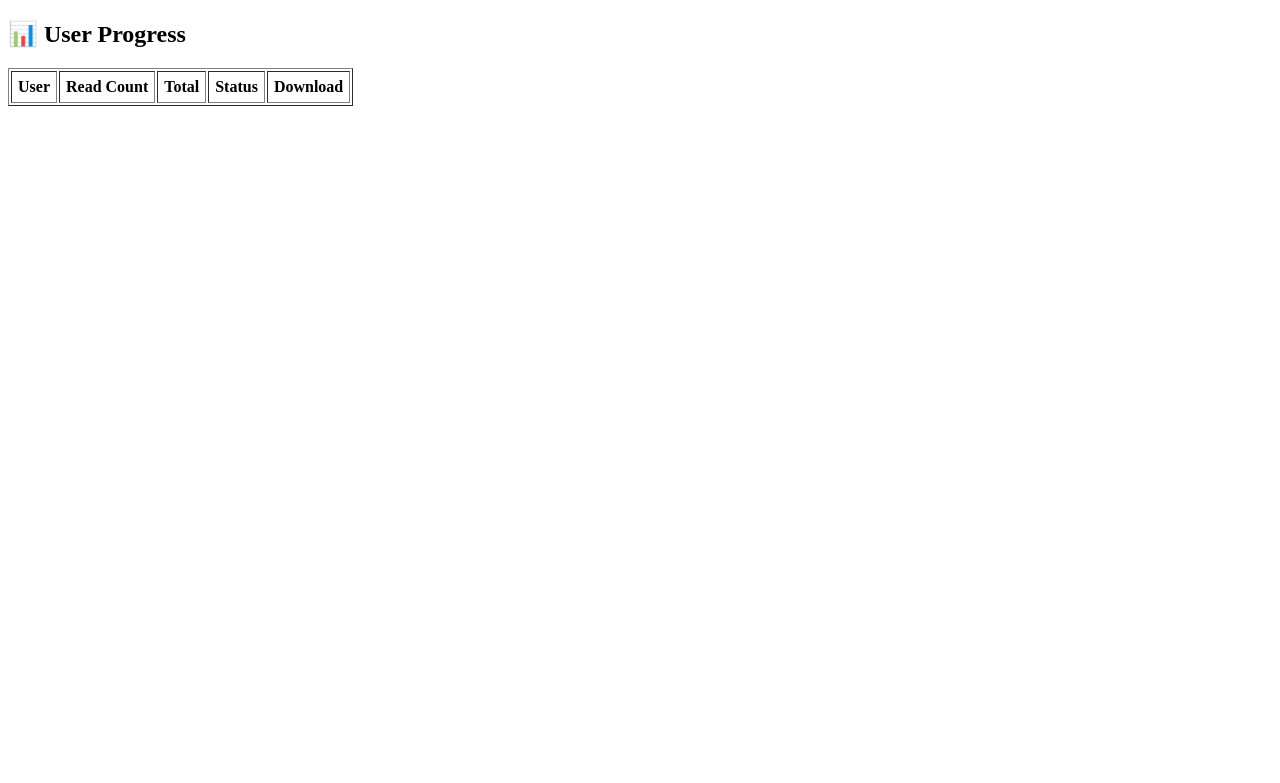
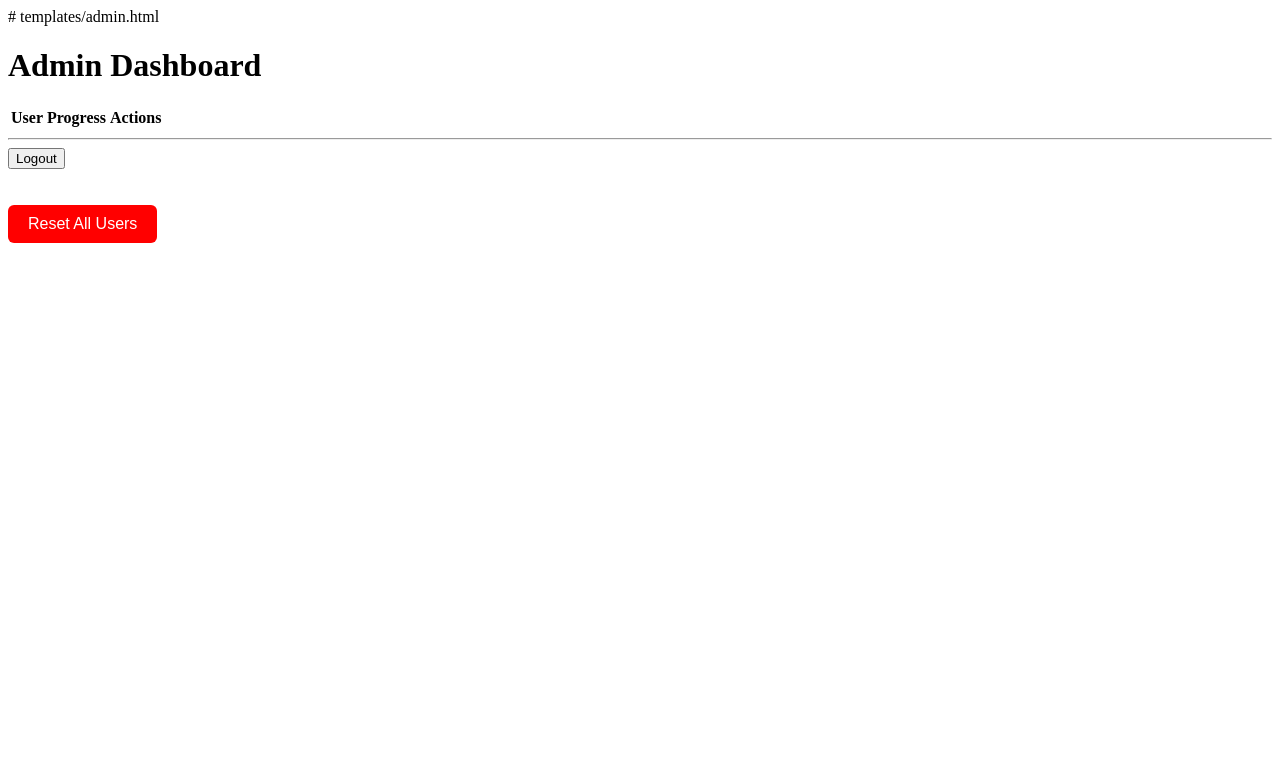
Before and after one commit to zzp-coder/GPRLabel, a FastAPI app: page /admin in a window 1280 px wide. Shown: the top 783 px of the page. Run offline with FastAPI, Linux system fonts and the light colour scheme; the visitor is signed in with stand-in values (Sample User, id 1); lists and menus that the app fills with data are empty.

Commit message:
add admin ui

```diff
--- a/templates/admin.html
+++ b/templates/admin.html
@@ -1,21 +1,41 @@
+# templates/admin.html
 <!DOCTYPE html>
 <html>
-<head><title>Admin Dashboard</title></head>
+<head>
+    <title>Admin Dashboard</title>
+    <link rel="stylesheet" href="/static/style.css">
+</head>
 <body>
-  <h2>📊 User Progress</h2>
-  <table border="1" cellpadding="6">
+    <h1>Admin Dashboard</h1>
+    <table>
+        <thead>
             <tr>
-      <th>User</th><th>Read Count</th><th>Total</th><th>Status</th><th>Download</th>
+                <th>User</th>
+                <th>Progress</th>
+                <th>Actions</th>
             </tr>
-    {% for row in stats %}
+        </thead>
+        <tbody>
+        {% for stat in stats %}
             <tr>
-      <td>{{ row.user }}</td>
-      <td>{{ row.count }}</td>
-      <td>{{ row.total }}</td>
-      <td>{{ '✅' if row.done else '❌' }}</td>
-      <td><a href="/download_db/{{ row.user }}">Download DB</a></td>
+                <td>{{ stat.user }}</td>
+                <td>{{ stat.count }} / {{ stat.total }}</td>
+                <td>
+                    <a href="/download_db/{{ stat.user }}">Download DB</a> |
+                    <a href="/admin/reset_user/{{ stat.user }}" onclick="return confirm('Are you sure you want to reset this user?')">Reset</a>
+                </td>
             </tr>
         {% endfor %}
+        </tbody>
     </table>
+
+    <hr>
+    <form action="/logout" method="get">
+        <button type="submit">Logout</button>
+    </form>
+
+    <form action="/admin/reset_all" method="get" onsubmit="return confirm('Are you sure you want to reset ALL users?')">
+        <button type="submit" style="margin-top: 20px; background-color: red; color: white; padding: 10px 20px; font-size: 16px; border: none; border-radius: 6px; cursor: pointer;">Reset All Users</button>
+    </form>
 </body>
 </html>
```
Lines whose indentation alone changed are shown as unchanged.
